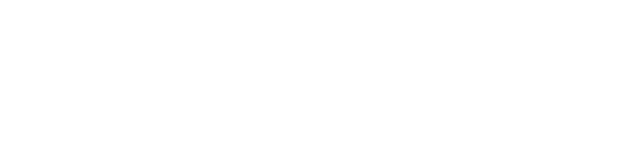
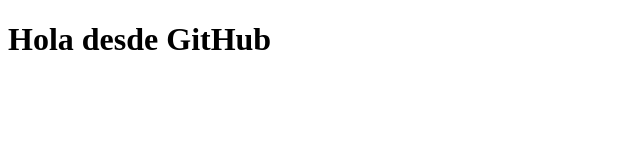
Before and after one commit to Laug0131/ejemplo-clase-3-NUCBA, a plain HTML site: page index.html in a window 1280 px wide. Shown: the whole page, without its empty margins (0-640 px from the left). Drawn offline with Linux system fonts and the light colour scheme.

Commit message:
Agregué h1 al index.html

```diff
--- a/index.html
+++ b/index.html
@@ -8,7 +8,7 @@
 </head>
 
 <body>
-
+    <h1>Hola desde GitHub</h1>
 </body>
 
 </html>
```
